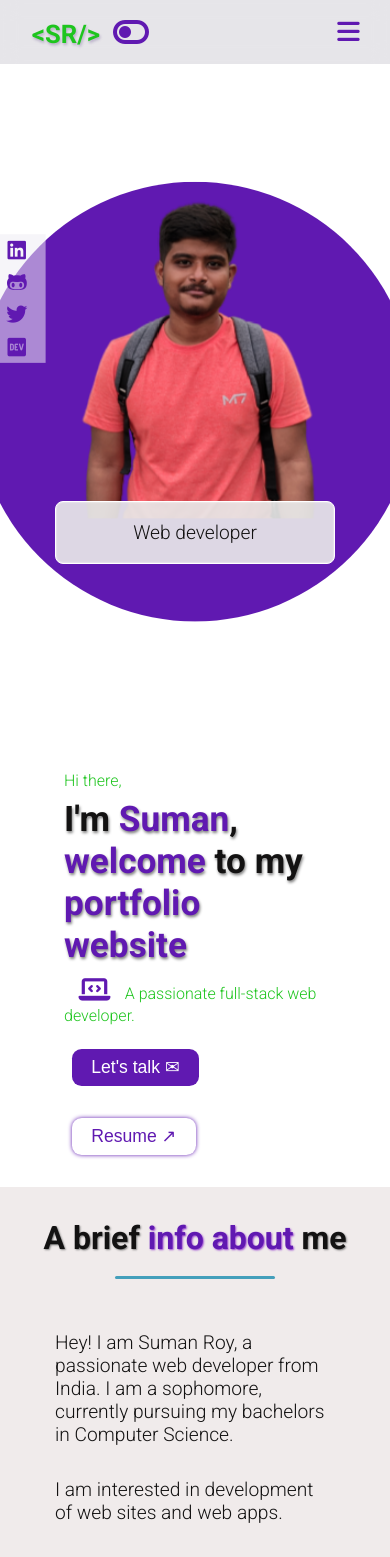
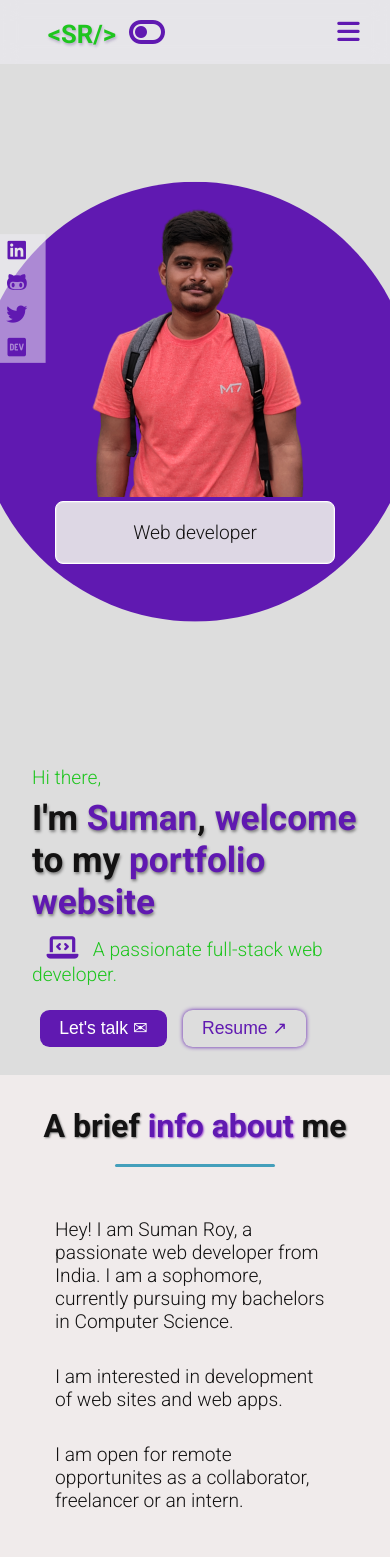
Before and after one commit to Suman373/PersonalPortfolio, a React (Create React App) app: page / in a window 390 px wide. Shown: the top 1557 px of the page. Built offline with nearby package versions, Linux system fonts and the light colour scheme.

Commit message:
fix: alignment issue

```diff
--- a/src/styles/Banner.css
+++ b/src/styles/Banner.css
@@ -135,9 +135,6 @@
 }
 
 @media screen and (max-width:850px){
-    .banner-wrapper{
-        background:white;
-    }
     .banner-image-container{
         height:80vh;
     }
@@ -149,7 +146,7 @@
         font-size: 2.45rem;
     }
     .banner-slogan-container p{
-        font-size: 1.3rem;
+        font-size: 1.4rem;
     }
     .banner-buttons-container button{
         font-size: 1.1rem;
@@ -170,18 +167,22 @@
 }
 
 @media screen and (max-width:500px){
+    .banner-slogan-container{
+        padding:0.2rem 2rem;
+        margin:0.5rem 0;
+    }
     .banner-slogan-container h1{
         font-size: 2.2rem;
     }
     .banner-slogan-container p{
-        font-size: 1rem;
+        font-size: 1.2rem;
     }
     .banner-buttons-container button{
         margin:1rem 0.5rem;
         padding:0.5rem 1.2rem;
     }
     .banner-image-container img{
-        transform: scale(1.1);
+        transform: scale(1);
     }
     .banner-sticker{
         display:none;
--- a/src/styles/NavBar.css
+++ b/src/styles/NavBar.css
@@ -135,7 +135,7 @@
     }
     .left .logo-container h1 a{
         /* font-size: 1.4rem; */
-        margin-left: 2rem;
+        margin-left: 3rem;
     }
     .left .fa-solid{
         font-size:2rem;
```
